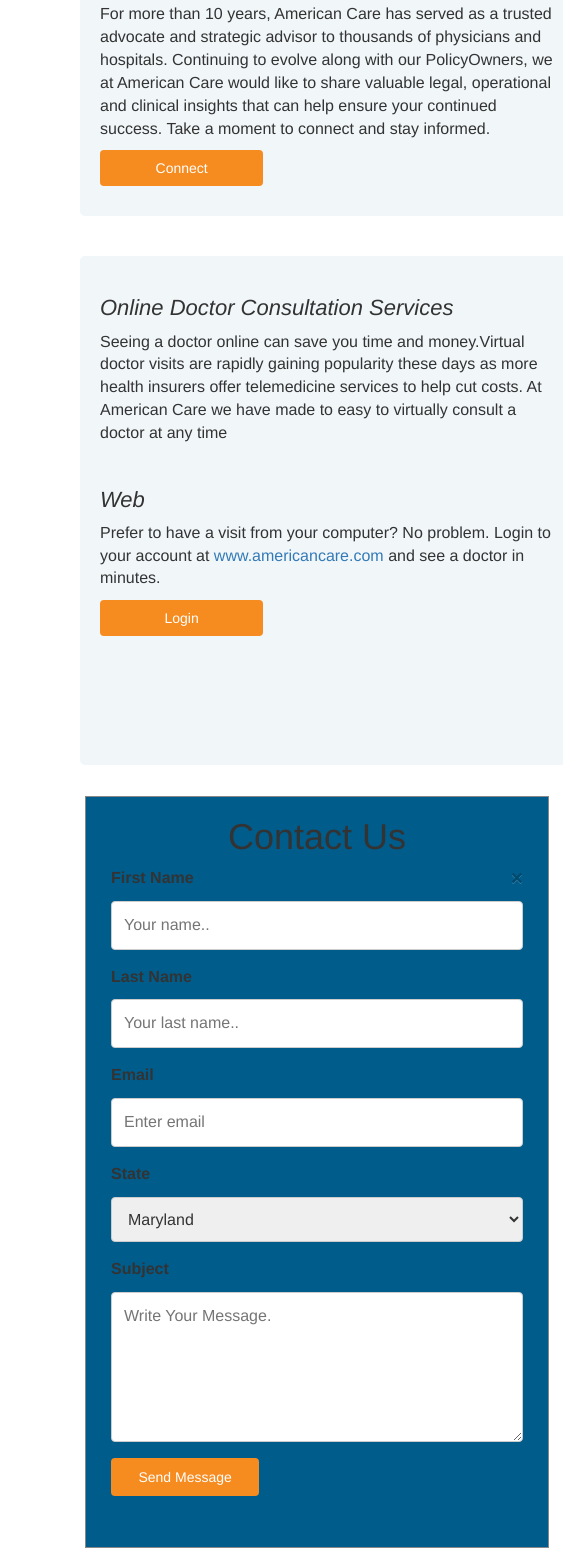
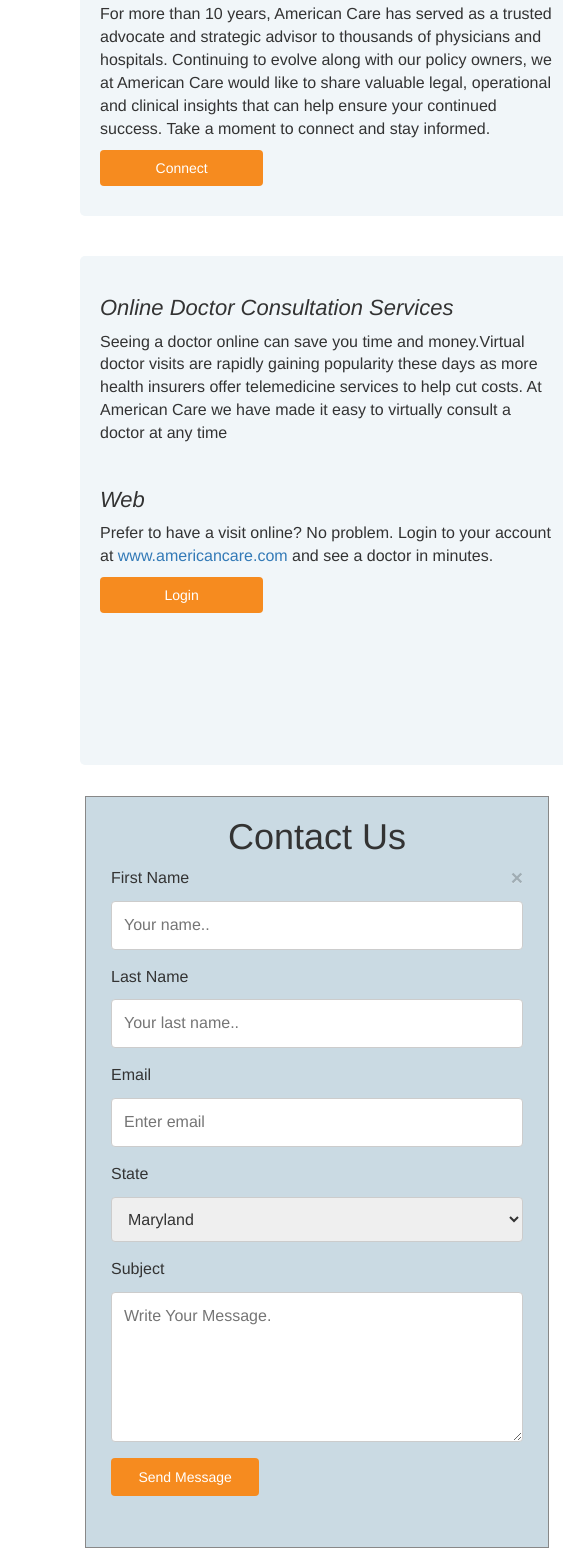
Before and after one commit to Sjones352/Ruby-project, a plain HTML site: page single-page-website/index.html in a window 1280 px wide. Shown: the part 518-2066 px from the top of the page, 0-563 px from the left. Drawn offline with nearby package versions, Linux system fonts and the light colour scheme.

Commit message:
changed color of form

```diff
--- a/single-page-website/app.css
+++ b/single-page-website/app.css
@@ -351,11 +351,17 @@ input[type=submit]:hover {
 }
 .form-content {
   width: 40% !important;
-  background-color: #005C8B;
+  background-color: #CADAE3;
   margin: 1% auto 5% auto;
   border: 1px solid #888;
   padding-right: 25px;
   padding-left: 25px;
-  padding-down: 25px;
   padding-bottom: 25px;
 }
+
+label {
+    display: inline-block;
+    max-width: 100%;
+    margin-bottom: 5px;
+    font-weight: 500;
+}
--- a/single-page-website/index.html
+++ b/single-page-website/index.html
@@ -37,7 +37,7 @@
 
           <p>For more than 10 years, American Care has served as a trusted
           advocate and strategic advisor to thousands of physicians and hospitals.
-          Continuing to evolve along with our PolicyOwners,
+          Continuing to evolve along with our policy owners,
           we at American Care would like to share valuable legal,
           operational and clinical insights that can help ensure your continued success.
           Take a moment to connect and stay informed.</p>
@@ -70,10 +70,10 @@
         <div class="col-md-5">
           <h3 class="text-left text-type">Online Doctor Consultation Services</h3>
 
-          <p>Seeing a doctor online can save you time and money.Virtual doctor visits are rapidly gaining popularity these days as more health insurers offer telemedicine services to help cut costs. At American Care we have made to easy to virtually consult a doctor at any time</p>
+          <p>Seeing a doctor online can save you time and money.Virtual doctor visits are rapidly gaining popularity these days as more health insurers offer telemedicine services to help cut costs. At American Care we have made it easy to virtually consult a doctor at any time</p>
           <br/>
          <h4 class="text-left text-type">Web</h4>
-             <p>Prefer to have a visit from your computer? No problem. Login to your account at<a href="#"> www.americancare.com</a> and see a doctor in minutes.</p>
+             <p>Prefer to have a visit online? No problem. Login to your account at<a href="#"> www.americancare.com</a> and see a doctor in minutes.</p>
               <a class="btn btn-large btn-success button-border" href="/get-started.html" property="dc:title">Login</a>
         </div>
 
```
